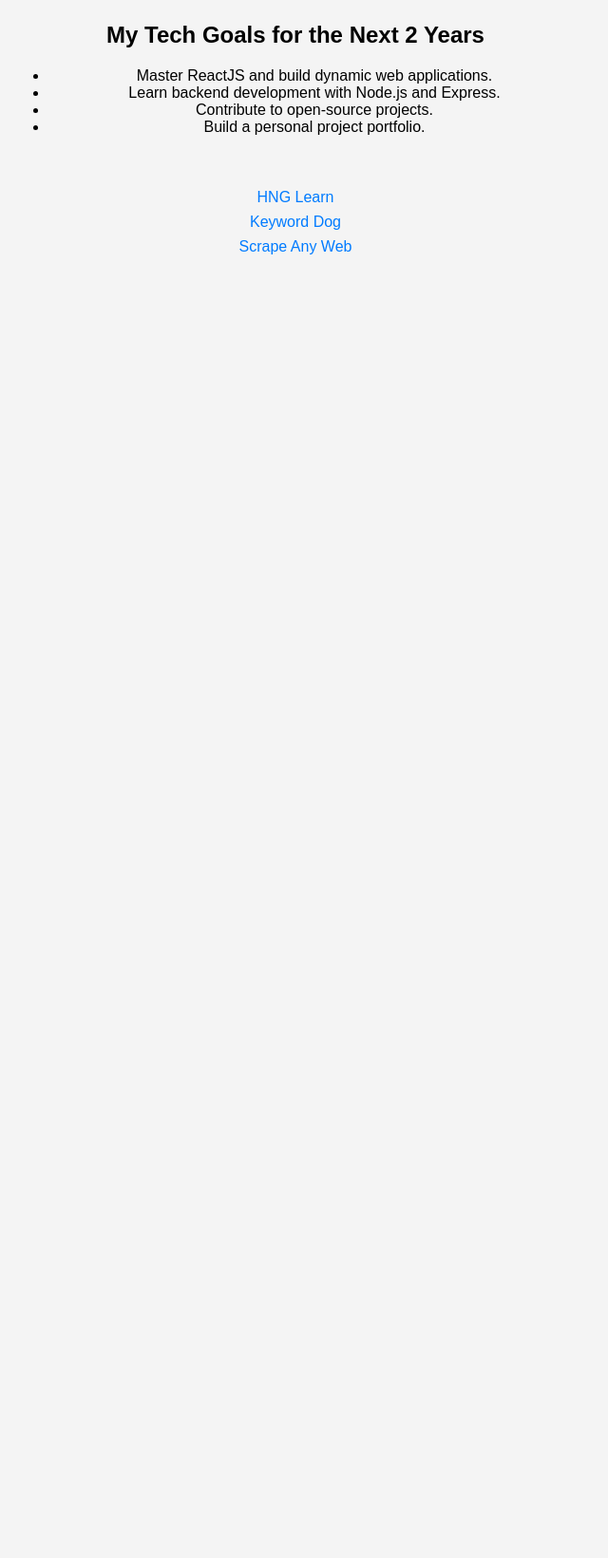
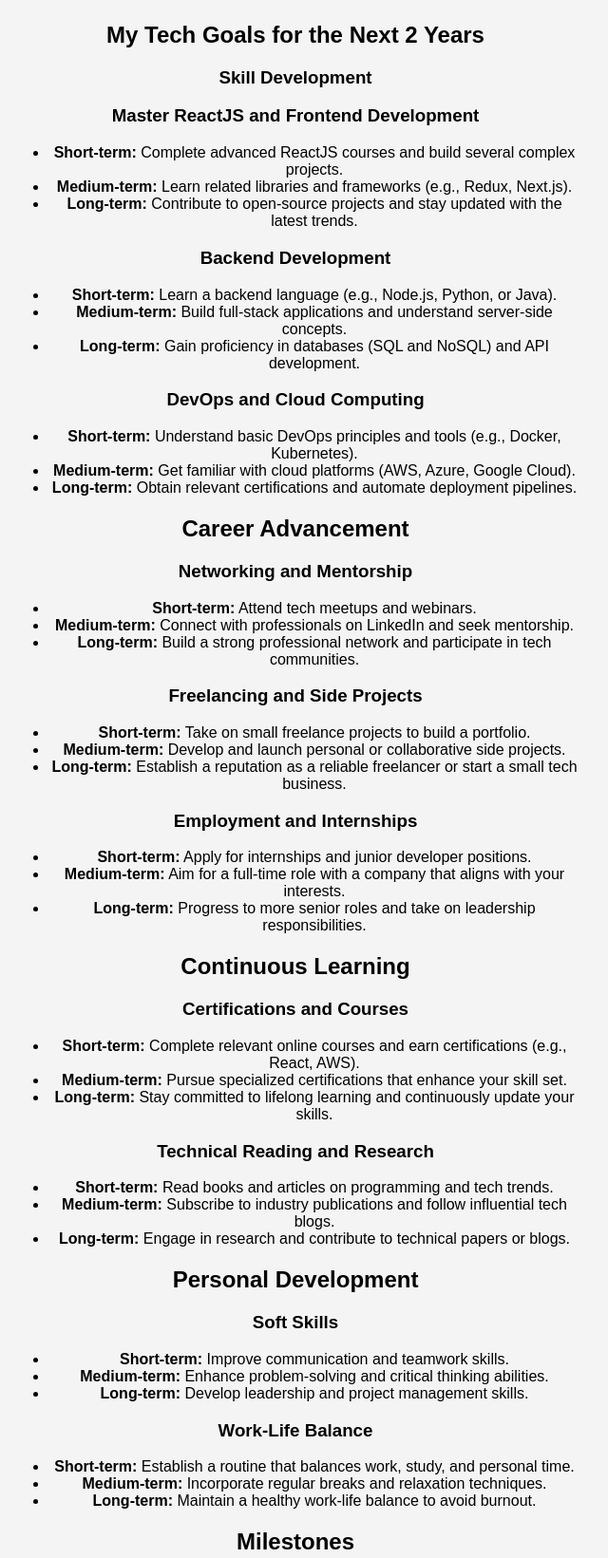
Before and after one commit to harbiehorla/HNG11, a plain HTML site: page Frontend_1/index.html in a window 1280 px wide. Shown: the part 871-2512 px from the top of the page at 95% size, without its empty margins (329-969 px from the left). Before the commit the page ends 1164 px from the top, so only its background shows below. Drawn offline with Linux system fonts and the light colour scheme.

Commit message:
index update

```diff
--- a/Frontend_1/index.html
+++ b/Frontend_1/index.html
@@ -23,12 +23,88 @@
 
     <section class="goals">
         <h2>My Tech Goals for the Next 2 Years</h2>
-        <ul>
-            <li>Master ReactJS and build dynamic web applications.</li>
-            <li>Learn backend development with Node.js and Express.</li>
-            <li>Contribute to open-source projects.</li>
-            <li>Build a personal project portfolio.</li>
-        </ul>
+        <h3>Skill Development</h3>
+    <h3>Master ReactJS and Frontend Development</h3>
+    <ul>
+        <li><strong>Short-term:</strong> Complete advanced ReactJS courses and build several complex projects.</li>
+        <li><strong>Medium-term:</strong> Learn related libraries and frameworks (e.g., Redux, Next.js).</li>
+        <li><strong>Long-term:</strong> Contribute to open-source projects and stay updated with the latest trends.</li>
+    </ul>
+
+    <h3>Backend Development</h3>
+    <ul>
+        <li><strong>Short-term:</strong> Learn a backend language (e.g., Node.js, Python, or Java).</li>
+        <li><strong>Medium-term:</strong> Build full-stack applications and understand server-side concepts.</li>
+        <li><strong>Long-term:</strong> Gain proficiency in databases (SQL and NoSQL) and API development.</li>
+    </ul>
+
+    <h3>DevOps and Cloud Computing</h3>
+    <ul>
+        <li><strong>Short-term:</strong> Understand basic DevOps principles and tools (e.g., Docker, Kubernetes).</li>
+        <li><strong>Medium-term:</strong> Get familiar with cloud platforms (AWS, Azure, Google Cloud).</li>
+        <li><strong>Long-term:</strong> Obtain relevant certifications and automate deployment pipelines.</li>
+    </ul>
+
+    <h2>Career Advancement</h2>
+    <h3>Networking and Mentorship</h3>
+    <ul>
+        <li><strong>Short-term:</strong> Attend tech meetups and webinars.</li>
+        <li><strong>Medium-term:</strong> Connect with professionals on LinkedIn and seek mentorship.</li>
+        <li><strong>Long-term:</strong> Build a strong professional network and participate in tech communities.</li>
+    </ul>
+
+    <h3>Freelancing and Side Projects</h3>
+    <ul>
+        <li><strong>Short-term:</strong> Take on small freelance projects to build a portfolio.</li>
+        <li><strong>Medium-term:</strong> Develop and launch personal or collaborative side projects.</li>
+        <li><strong>Long-term:</strong> Establish a reputation as a reliable freelancer or start a small tech business.</li>
+    </ul>
+
+    <h3>Employment and Internships</h3>
+    <ul>
+        <li><strong>Short-term:</strong> Apply for internships and junior developer positions.</li>
+        <li><strong>Medium-term:</strong> Aim for a full-time role with a company that aligns with your interests.</li>
+        <li><strong>Long-term:</strong> Progress to more senior roles and take on leadership responsibilities.</li>
+    </ul>
+
+    <h2>Continuous Learning</h2>
+    <h3>Certifications and Courses</h3>
+    <ul>
+        <li><strong>Short-term:</strong> Complete relevant online courses and earn certifications (e.g., React, AWS).</li>
+        <li><strong>Medium-term:</strong> Pursue specialized certifications that enhance your skill set.</li>
+        <li><strong>Long-term:</strong> Stay committed to lifelong learning and continuously update your skills.</li>
+    </ul>
+
+    <h3>Technical Reading and Research</h3>
+    <ul>
+        <li><strong>Short-term:</strong> Read books and articles on programming and tech trends.</li>
+        <li><strong>Medium-term:</strong> Subscribe to industry publications and follow influential tech blogs.</li>
+        <li><strong>Long-term:</strong> Engage in research and contribute to technical papers or blogs.</li>
+    </ul>
+
+    <h2>Personal Development</h2>
+    <h3>Soft Skills</h3>
+    <ul>
+        <li><strong>Short-term:</strong> Improve communication and teamwork skills.</li>
+        <li><strong>Medium-term:</strong> Enhance problem-solving and critical thinking abilities.</li>
+        <li><strong>Long-term:</strong> Develop leadership and project management skills.</li>
+    </ul>
+
+    <h3>Work-Life Balance</h3>
+    <ul>
+        <li><strong>Short-term:</strong> Establish a routine that balances work, study, and personal time.</li>
+        <li><strong>Medium-term:</strong> Incorporate regular breaks and relaxation techniques.</li>
+        <li><strong>Long-term:</strong> Maintain a healthy work-life balance to avoid burnout.</li>
+    </ul>
+
+    <h2>Milestones</h2>
+    <ul>
+        <li><strong>6 Months:</strong> Complete advanced ReactJS projects and start learning backend development.</li>
+        <li><strong>1 Year:</strong> Build and deploy a full-stack application, and get an internship or freelance work.</li>
+        <li><strong>1.5 Years:</strong> Obtain certifications in cloud computing and contribute to open-source projects.</li>
+        <li><strong>2 Years:</strong> Secure a full-time developer position and take on leadership roles in projects.</li>
+    </ul>
+
     </section>
 
     <section class="links">
```
